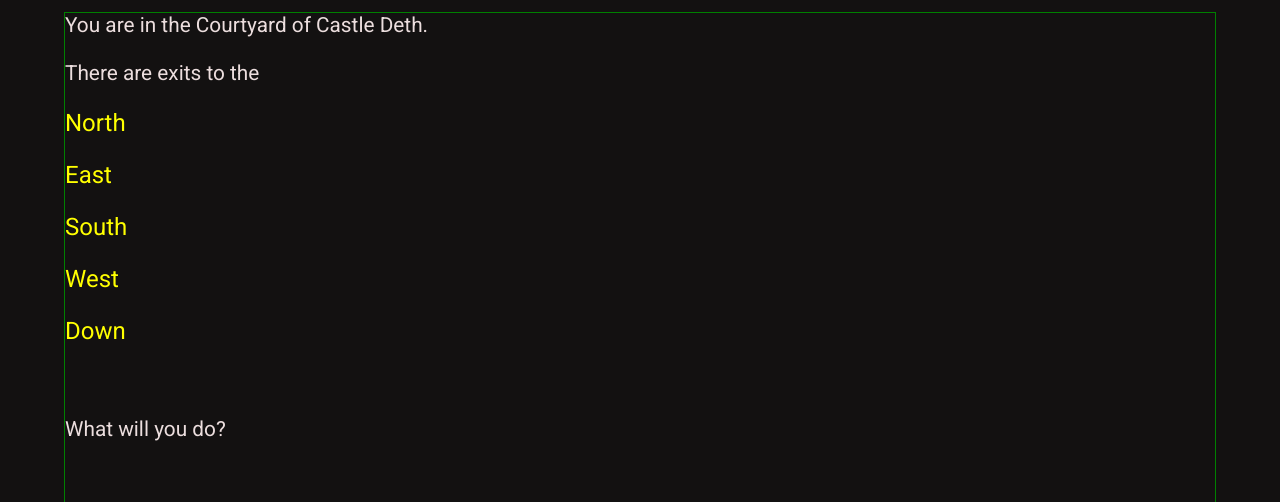
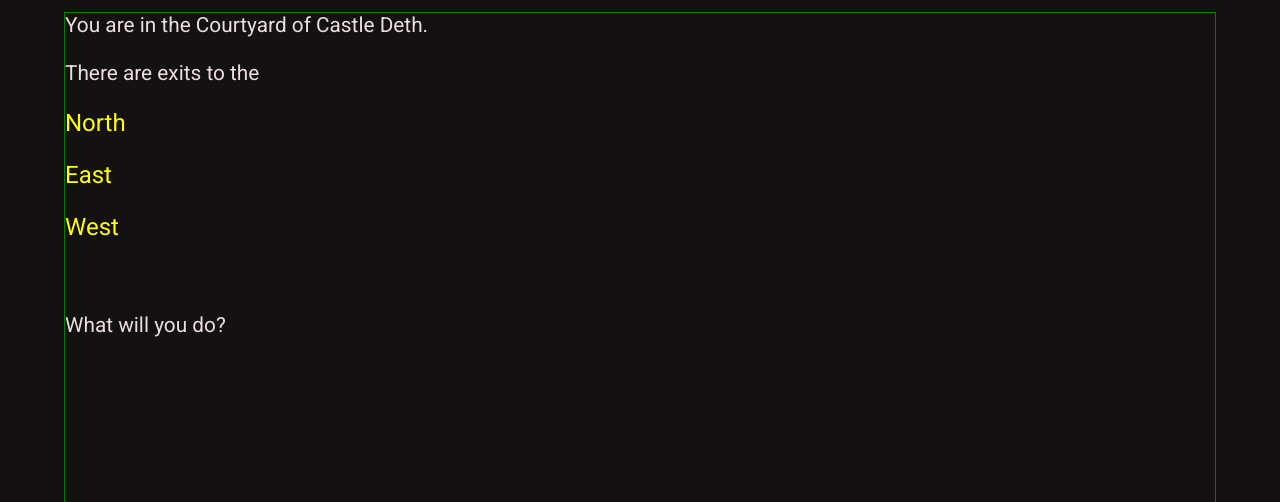
Before and after one commit to Makktu/SimpleRPG, a plain HTML site: page index.html in a window 1280 px wide. Shown: the part 93-595 px from the top of the page. Drawn offline with Linux system fonts and the light colour scheme.

Commit message:
1st attempt to get the movement going

```diff
--- a/index.html
+++ b/index.html
@@ -19,10 +19,10 @@
         <h1>Simple RPG</h1>
         <div class="container"></div>
         <div class="button-area">
-            <div class="button1 all-but">OK</div>
-            <div class="button2 all-but">CANCEL</div>
-            <div class="button3 all-but">ATTACK</div>
-            <div class="button4 all-but">DEFEND</div>
+            <div class="button1 all-but">1</div>
+            <div class="button2 all-but">2</div>
+            <div class="button3 all-but">3</div>
+            <div class="button4 all-but">4</div>
         </div>
 
         <script type="module" src="script.js"></script>
--- a/script.js
+++ b/script.js
@@ -1,7 +1,39 @@
 import { worldLocations, exitNames } from "./world.js";
+import { playerCharacter } from "./player.js";
 
+let btn1Pressed, btn2Pressed, btn3Pressed, btn4Pressed;
+
+// * defines the display area on screen
 const container = document.querySelector(".container");
 
+// * define and assign UI controls (temporary)
+
+const btn1 = document.querySelector(".button1");
+const btn2 = document.querySelector(".button2");
+const btn3 = document.querySelector(".button3");
+const btn4 = document.querySelector(".button4");
+
+btn1.addEventListener("click", () => {
+    // check that the button has an option attached to it
+
+    // if so, implement the choice
+    playerLocation = worldLocations[playerLocation].exits[0];
+    getPlayerMove(worldLocations[playerLocation + 1]);
+});
+btn2.addEventListener("click", () => {
+    playerLocation = worldLocations[playerLocation].exits[1];
+    getPlayerMove(worldLocations[playerLocation + 1]);
+});
+btn3.addEventListener("click", () => {
+    playerLocation = worldLocations[playerLocation].exits[2];
+    getPlayerMove(worldLocations[playerLocation]);
+});
+btn4.addEventListener("click", () => {
+    playerLocation = worldLocations[playerLocation].exits[3];
+    getPlayerMove(worldLocations[playerLocation]);
+});
+
+// * handles output
 const printToScreen = function (message) {
     container.innerHTML += message;
 };
@@ -9,18 +41,17 @@ const printToScreen = function (message) {
 const renderExits = function (exits) {
     let theExits = "<br>";
     for (let exit in exits) {
-        if (exits[exit] == 1) {
+        if (exits[exit]) {
             theExits += `<p class="touchable ${exitNames[exit]}">${exitNames[exit]}</p>`;
         }
     }
     container.innerHTML += `<br><br>There are exits to the ${theExits}`;
 };
 
-const getPlayerMove = function () {
-    let wherePlayer = worldLocations[playerLocation];
-    console.log(wherePlayer.verboseDescription);
+const getPlayerMove = function (wherePlayer) {
+    container.innerHTML = "";
     printToScreen(`You are in ${wherePlayer.placeName}.`);
-    if (worldLocations[0].pickups) {
+    if (worldLocations[playerLocation + 1].pickups) {
         let itemNow = 0;
         for (let item = 0; item < wherePlayer.pickups.length / 2; item++) {
             printToScreen(
@@ -35,13 +66,10 @@ const getPlayerMove = function () {
 
     renderExits(wherePlayer.exits);
     container.innerHTML += "<br><br>What will you do?<br><br>";
-    const northBtn = document.querySelector(".North");
-    northBtn.addEventListener("click", () => {
-        playerLocation = 1;
-        getPlayerMove();
-    });
+
+    // ! janky for now – work on this next
+    // NEED TO MOVE PLAYER
 };
 
-let playerLocation = 0;
-
-getPlayerMove();
+let playerLocation = 1;
+getPlayerMove(worldLocations[playerLocation]);
--- a/world.js
+++ b/world.js
@@ -1,19 +1,78 @@
 export let worldLocations = {
-    0: {
+    1: {
         placeName: "the Courtyard of Castle Deth",
-        exits: [1, 1, 1, 1, 1, 0],
+        exits: [4, 2, 0, 3, 0, 0],
         description: "A dusty courtyard at the entrance of Castle Deth.",
         verboseDescription:
             "Nobody would have believed that the courtyard to a place such as Castle Deth could be so ordinary. You could be standing in any courtyard in any castle or mansion in the world. There is nothing to indicate the great Evil that haunts this place. One's flabber is truly gasted.",
         pickups: [],
     },
-    1: {
-        placeName: "the grand hall",
-        exits: [0, 0, 1, 0, 0, 0],
-        description: "The grand hall in Castle Deth.",
+    2: {
+        placeName: "the stables",
+        exits: [0, 0, 0, 1, 0, 0],
+        description: "The stables of Castle Deth.",
         verboseDescription:
-            "The grand hall is empty. The feasting tables and benches are laid as if for a great party. There is only dust and the bones here.",
-        pickups: ["sword", "GOOD", "shield", "AVERAGE"],
+            "The stables. What more to say? There is straw. There is and horse dung. There are saddles hanging from hooks.",
+        pickups: [
+            "horse",
+            "a fast horse that looks as eager to leave Castle Deth as you are",
+        ],
+    },
+    3: {
+        placeName: "the Gardens of Castle Deth",
+        exits: [0, 1, 0, 0, 0, 0],
+        description: "The lovely gardens of Castle Deth.",
+        verboseDescription:
+            "The gardens of Castle Deth are famed for their stench of, well, death.",
+        pickups: [
+            "clothes peg",
+            "the type of wooden clothes peg used to affix washing to a washing line, or to put on somebody's nose in a cartoon (or game...).",
+        ],
+    },
+    4: {
+        placeName: "the Great Hall of Castle Deth",
+        exits: [5, 0, 1, 0, 0, 0],
+        description: "The appropriately-named great hall in Castle Deth.",
+        verboseDescription:
+            "The ceiling of a thousand feet gives the Great Hall its name. The feasting tables and benches are laid as if for a great party. There is only dust and the bones here.",
+        pickups: [
+            "sword",
+            "rusty but in good condition",
+            "shield",
+            "very rusty and in poor condition. Might be more of a hindrance than a help",
+        ],
+    },
+    5: {
+        placeName: "the Feasting Hall of Castle Deth",
+        exits: [6, 0, 4, 0, 0, 1],
+        description: "More feasting?",
+        verboseDescription:
+            "They must have had great times in this place in the day. Yet another feasting hall. Definitely not a lack of imagination on the part of the game designer.",
+        pickups: [],
+    },
+    6: {
+        placeName: "the corridor of Deth",
+        exits: [7, 0, 5, 0, 0, 0],
+        description: "a long, plain corridor in Castle Deth.",
+        verboseDescription:
+            "There are flagstones on the floor and water dripping down the bare brick walls. It's a corridor in a castle. Castle Deth!",
+        pickups: [],
+    },
+    7: {
+        placeName: "the Antechamber of Deth",
+        exits: [8, 0, 6, 0, 0, 0],
+        description: "A room adjacent to Deth itself!",
+        verboseDescription:
+            "Antechamber (<em>an-tee-cheym-ber</em>), noun - a chamber or room that serves as a waiting room and entrance to a larger room or an apartment [<strong>citation needed</strong>",
+        pickups: [],
+    },
+    8: {
+        placeName: "the Throne Room",
+        exits: [0, 0, 0, 0, 0, 0],
+        description: "The throne room of Castle Deth.",
+        verboseDescription:
+            "The Throne Room. You have reached your goal. Can you survive it?",
+        pickups: [],
     },
 };
 
```
Also changed, not shown: 1 other file.
